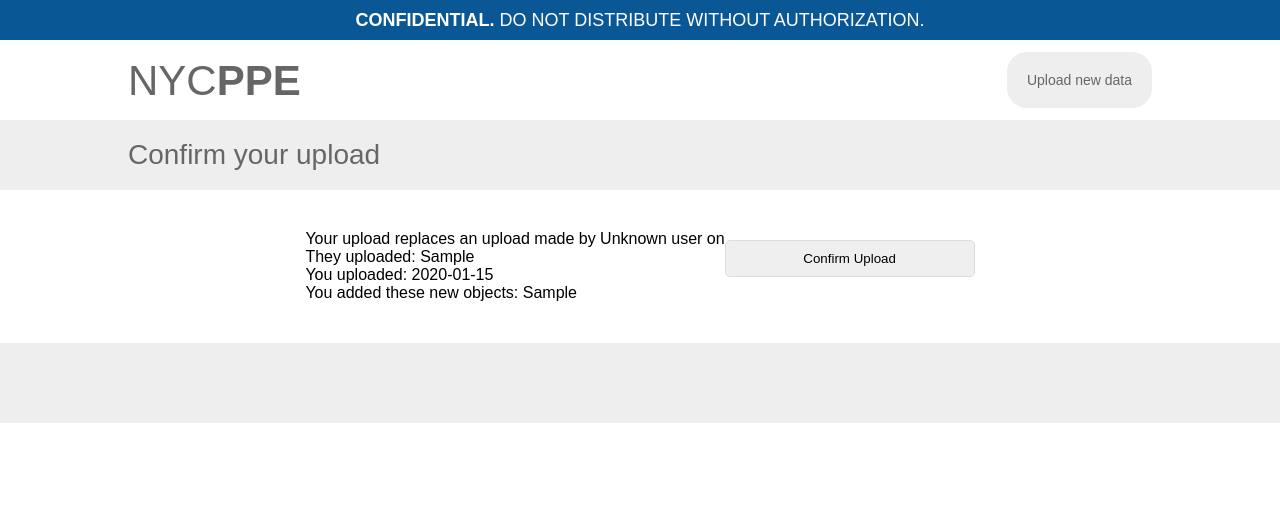
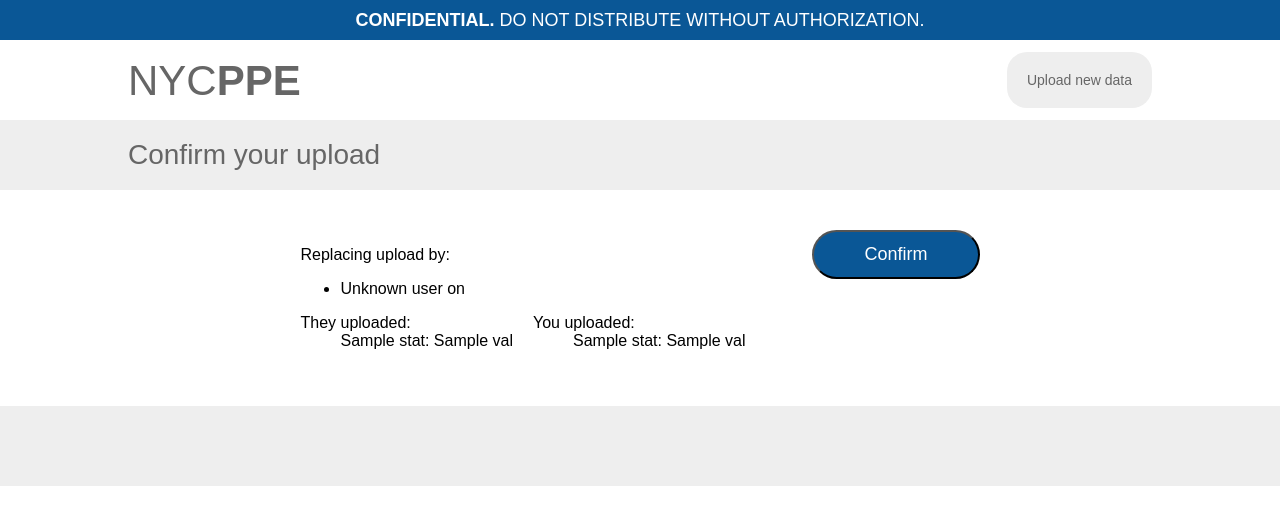
Before and after one commit to RTCovid/nyc-ppe, a Django app: template nyc_data/ppe/templates/verify_upload.html in a window 1280 px wide. Shown: the top 525 px of the page. Run offline with Django 3.2, Linux system fonts and the light colour scheme; the template is opened without the code that fills it: most values are stand-ins (such as "Sample title", 1, 10 or a date in 2020); parts of the project's set-up code (start-up, migrations or seed data) failed here and were passed over.

Commit message:
Verify page basic styling without granular details

```diff
--- a/nyc_data/ppe/static/style.css
+++ b/nyc_data/ppe/static/style.css
@@ -227,6 +227,21 @@ td:last-child {
     outline: none;
 }
 
+.upload dl {
+    list-style-type: none;
+}
+
+.upload dl:after {
+    clear: left;
+    content: "";
+    display: block;
+}
+
+.upload dl li {
+    float: left;
+    margin-right: 20px;
+}
+
 /* Rollup toggle */
 
 .toggle {
--- a/nyc_data/ppe/templates/verify_upload.html
+++ b/nyc_data/ppe/templates/verify_upload.html
@@ -6,16 +6,44 @@
 
 {% block content %}
 <div class="upload">
-    Your upload replaces an upload made by {{ delta.previous.uploaded_by | default:"Unknown user" }} on {{ delta.previous.import_date }}
-    <br />
+    <div class="upload-details" style="width: 50%;">
+        <p>Replacing upload by:</p>
+        <ul>
+            <li>{{ delta.previous.uploaded_by | default:"Unknown user" }} on {{ delta.previous.import_date }}</li>
+        </ul>
+        <dl>
+            <li>
+                <dt>They uploaded:</dt>
+                {% for stat, val in delta.active_stats.items %}
+                    <dd><span class="upload-type">{{stat}}</span>: {{val}}</dd>
+                {% endfor %}
+            </li>
+            <li>
+                <dt>You uploaded:</dt>
+                {% for stat, val in delta.candidate_stats.items %}
+                    <dd><span class="upload-type">{{stat}}</span>: {{val}}</dd>
+                {% endfor %}
+            </li>
+        </dl>
 
-    They uploaded: {{ delta.active_stats }}<br />
-    You uploaded: {{ delta.candidate_stats }}<br />
+        <!-- <p>You added these new objects:</p>
+        {% for key, val in delta.new_objects.items %}
+            {% if forloop.first %}<ul>{% endif %}
+            <li><strong>{{key}}</strong>
+                {% for skey, sval in val.items %}
+                    {% if forloop.first %}<ul>{% endif %}
+                        <li>{{sval}}</li>
+                    {% if forloop.last %}</ul>{% endif %}
+                {% endfor %}
+            </li>
+            {% if forloop.last %}</ul>{% endif %}
+        {% endfor %} -->
 
-    You added these new objects: {{ delta.new_objects }}
+        <!-- {{delta.new_objects}} -->
+    </div>
     <form method="post" action="/verify/{{ import_id }}/">
         {% csrf_token %}
-        <input type="submit" value="Confirm Upload">
+        <button type="submit">Confirm</button>
     </form>
 </div>
 {% endblock %}
```
